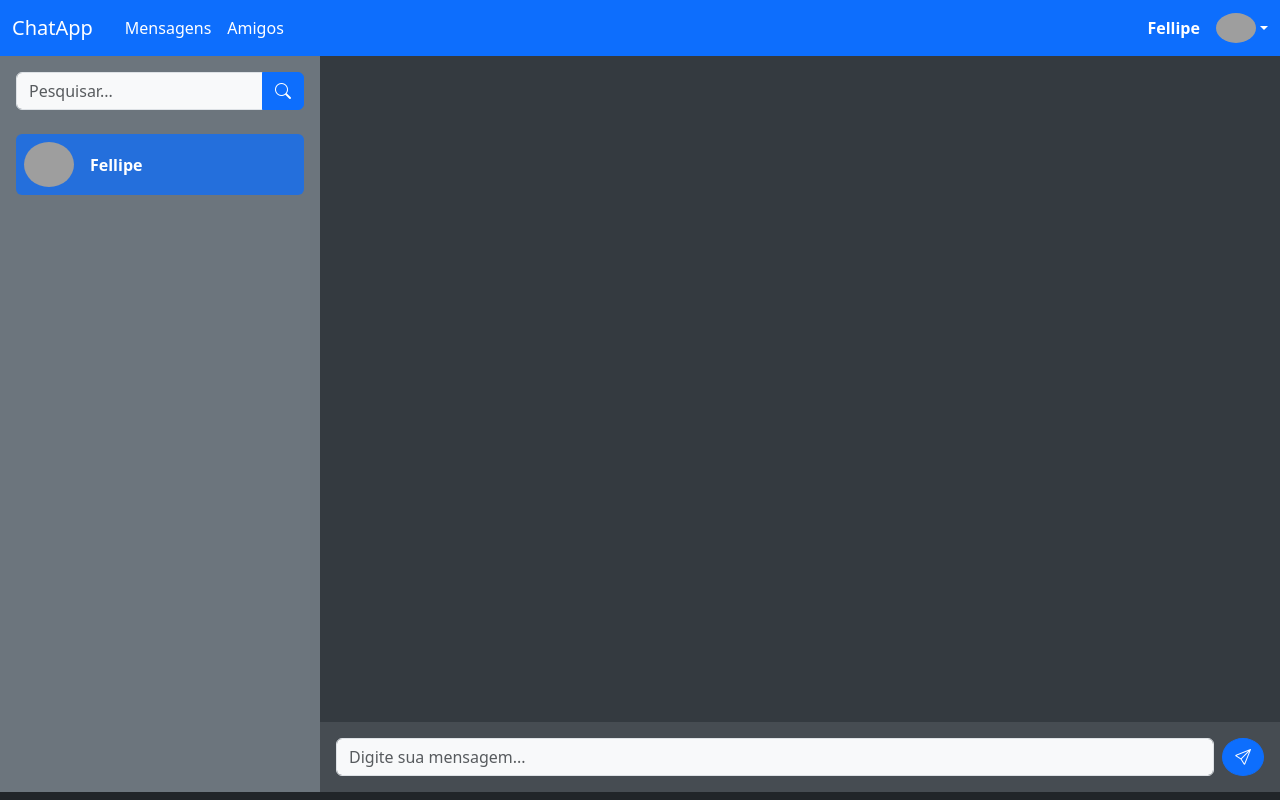
After one commit to FellipeMartins92/Chat, a Django app: page /Messages in a window 1280 px wide. The commit adds this page. Run offline with Django 4.2, Linux system fonts and the light colour scheme; grey boxes are pictures that could not be loaded.

```diff
--- /dev/null
+++ b/Chat/Messages/templates/Messages.html
@@ -0,0 +1,61 @@
+<!DOCTYPE html>
+<html lang="pt-br">
+<head>
+  <meta charset="UTF-8">
+  <title>Chat Layout</title>
+  <link href="https://cdn.jsdelivr.net/npm/bootstrap@5.3.3/dist/css/bootstrap.min.css" rel="stylesheet">
+  <link rel="stylesheet" href="https://cdn.jsdelivr.net/npm/bootstrap-icons@1.10.5/font/bootstrap-icons.css">
+</head>
+<body class="bg-dark text-white">
+
+  {% include 'partials/Header.html' %}
+
+  <section>
+    <div class="container-fluid">
+      <div class="row">
+
+        <div class="col-md-3 bg-secondary p-3" style="height: 92vh;">
+
+          <!-- Formulário de busca -->
+          <form method="GET" action="">
+            <div class="input-group mb-4">
+              <input type="text" name="q" class="form-control bg-light text-dark rounded-start" placeholder="Pesquisar...">
+              <button type="submit" class="btn btn-primary rounded-end">
+                <i class="bi bi-search"></i>
+              </button>
+            </div>
+          </form>
+
+          <!-- Contato exemplo -->
+          <a href="" class="text-white text-decoration-none">
+            <div class="d-flex align-items-center bg-primary bg-opacity-75 rounded p-2 mb-3">
+              <img src="https://img.freepik.com/fotos-gratis/retrato-de-homem-branco-isolado_53876-40306.jpg?semt=ais_hybrid&w=740" class="rounded-circle me-3" style="width: 50px; height: 45px;" alt="Avatar">
+              <span class="fw-semibold">Fellipe</span>
+            </div>
+          </a>
+        </div>
+
+        <!-- Área de chat -->
+        <div class="col-md-9 d-flex flex-column justify-content-between p-0" style="height: 92vh;">
+
+          <div class="flex-grow-1 p-4 overflow-auto" style="background-color: #343a40;">
+            <!-- As mensagens aparecem aqui -->
+          </div>
+
+          <form method="POST" action="" class="bg-secondary bg-opacity-50">
+            {% csrf_token %}
+            <div class="d-flex align-items-center p-3">
+              <input type="text" name="mensagem" class="form-control bg-light text-dark me-2" placeholder="Digite sua mensagem...">
+              <button type="submit" class="btn btn-primary rounded-circle">
+                <i class="bi bi-send"></i>
+              </button>
+            </div>
+          </form>
+
+        </div>
+      </div>
+    </div>
+  </section>
+
+</body>
+</html>
--- a/Chat/Messages/urls.py
+++ b/Chat/Messages/urls.py
@@ -2,5 +2,5 @@ from django.urls import path
 from . import views
 
 urlpatterns = [
-
+    path('Messages', views.Messages,name='Messages'),
 ]
--- a/Chat/Messages/views.py
+++ b/Chat/Messages/views.py
@@ -3,7 +3,19 @@ from django.http import HttpResponse
 
 # Create your views here.
 
+#Chat
+
+def Messages(request):
+    return render(request,"Messages.html")
+
+
+
+#Mensagens
+
 def Mandar_Message_To_UserChat(request,Id):
+    return HttpResponse(request,'sucesso')
+
+def Delete_Message_From_UserChat(request,Id):
     return HttpResponse(request,'sucesso')
 
 def Mandar_Message_To_GroupChat(request,Id):
@@ -11,6 +23,3 @@ def Mandar_Message_To_GroupChat(request,Id):
 
 def Delete_Message_From_GroupChat(request,Id):
     return HttpResponse(request,'sucesso')
-
-def Delete_Message_From_UserChat(request,Id):
-    return HttpResponse(request,'sucesso')
--- a/Chat/Users/urls.py
+++ b/Chat/Users/urls.py
@@ -2,10 +2,17 @@ from django.urls import path
 from . import views
 
 urlpatterns = [
+
+    #Usuário
     path('Cadastro', views.Cadastro_User,name='Cadastro'),
     path('Salvar_Novo_User', views.Salvar_Novo_User,name='Salvar_Novo_User'),
     path('Login', views.Login_User,name='Login'),
     path('Validate_Login_User', views.Validate_Login_User,name='Validate_Login_User'),
     path('Editar/<int:Id>/', views.Editar_User,name='Editar'),
     path('Salvar_User_Editado/<int:Id>/', views.Salvar_User_Editado,name='Salvar_User_Editado'),
+
+    #Friends
+
+    path('Add_Friends', views.Add_Friends,name='Adicionar_Amigos'),
+
 ]
--- a/Chat/Users/views.py
+++ b/Chat/Users/views.py
@@ -47,7 +47,7 @@ def Salvar_User_Editado(request,Id):
             messages.error(request, 'Erro ao Editar. Verifique os dados e tente novamente.')
             return HttpResponse('Erro')
 
-    return render(request, 'Colaborador/cadastro_colaborador.html')
+    return HttpResponse('Erro')
 
 def Excluir_User(request,Id):
     user = models.User.objects.filter(id=Id).first()
@@ -59,6 +59,9 @@ def Excluir_User(request,Id):
 
 #Friends
 
+def Add_Friends(request):
+    return render(request, 'Friends/Add_Friends.html')
+
 def Send_Friend_Request(request,id_to_friend):
     return HttpResponse(request,'sucesso')
 
--- a/Chat/templates/partials/Header.html
+++ b/Chat/templates/partials/Header.html
@@ -1,5 +1,20 @@
 <nav class="navbar navbar-expand-lg navbar-dark bg-primary">
     <div class="container-fluid">
-        <a class="navbar-brand" href="">ChatApp</a>
+        <a class="navbar-brand" href=" {% url 'Home' %}">ChatApp</a>
+
+        <a href="{% url 'Messages' %}" class="text-white text-decoration-none ms-3">Mensagens</a>
+        <a href="{% url 'Adicionar_Amigos' %}" class="text-white text-decoration-none ms-3">Amigos</a>
+
+        <div class="dropdown ms-auto">
+            <a href="#" class="d-flex align-items-center text-white text-decoration-none dropdown-toggle" id="navbarUser" data-bs-toggle="dropdown" aria-expanded="false">
+                <span class="fw-semibold">Fellipe</span>
+                <img src="https://img.freepik.com/fotos-gratis/retrato-de-homem-branco-isolado_53876-40306.jpg?semt=ais_hybrid&w=740" alt="User" style="height: 30px;" class="rounded-circle ms-3">
+            </a>
+            <ul class="dropdown-menu dropdown-menu-end" aria-labelledby="navbarUser">
+                <li><a class="dropdown-item" href="#">Perfil</a></li>
+                <li><hr class="dropdown-divider"></li>
+                <li><a class="dropdown-item" href="#">Sair</a></li>
+            </ul>
+        </div>
     </div>
 </nav>
```
Also changed, not shown: Chat/Users/templates/Friends/Add_Friends.html (+58 -0 lines), Chat/Chat/templates/Chats.html (deleted).
